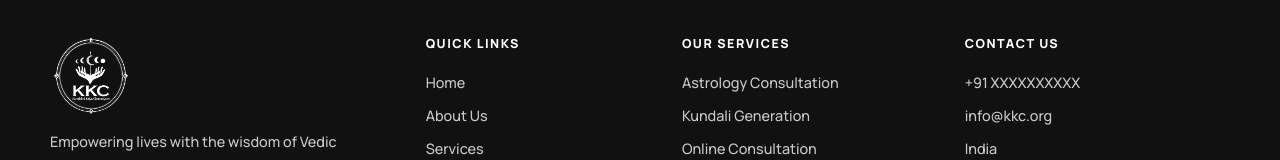
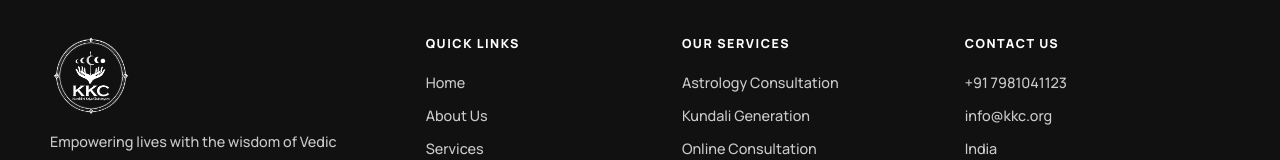
Before and after one commit to naadidesignsin-crypto/kkc-astrology-frontend, a React (Vite) app: page / in a window 1280 px wide. Shown: the part 4141-4301 px from the top of the page. Built offline with nearby package versions, Linux system fonts and the light colour scheme.

Commit message:
landing page changes

```diff
--- a/src/pages/LandingPage.tsx
+++ b/src/pages/LandingPage.tsx
@@ -338,7 +338,7 @@ function LandingPage() {
 
         <div>
           <h4>Contact Us</h4>
-          <p>+91 XXXXXXXXXX</p>
+          <p>+91 7981041123</p>
           <p>info@kkc.org</p>
           <p>India</p>
 
```
